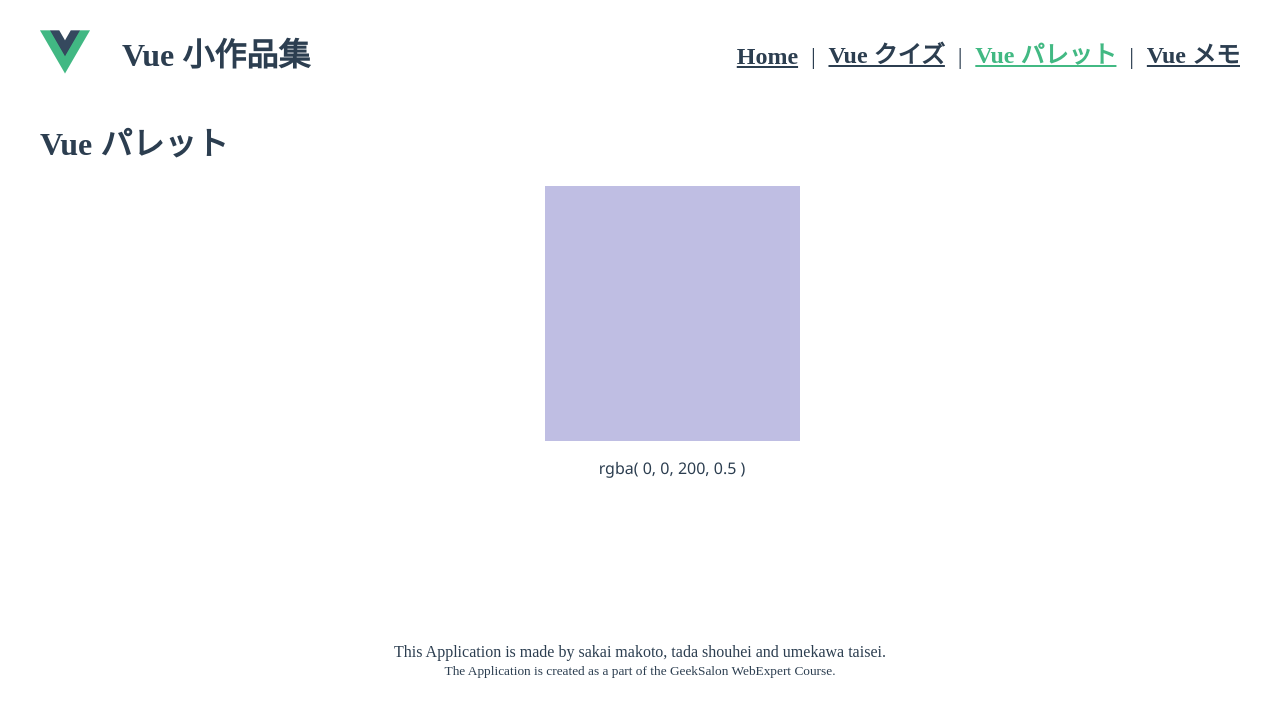
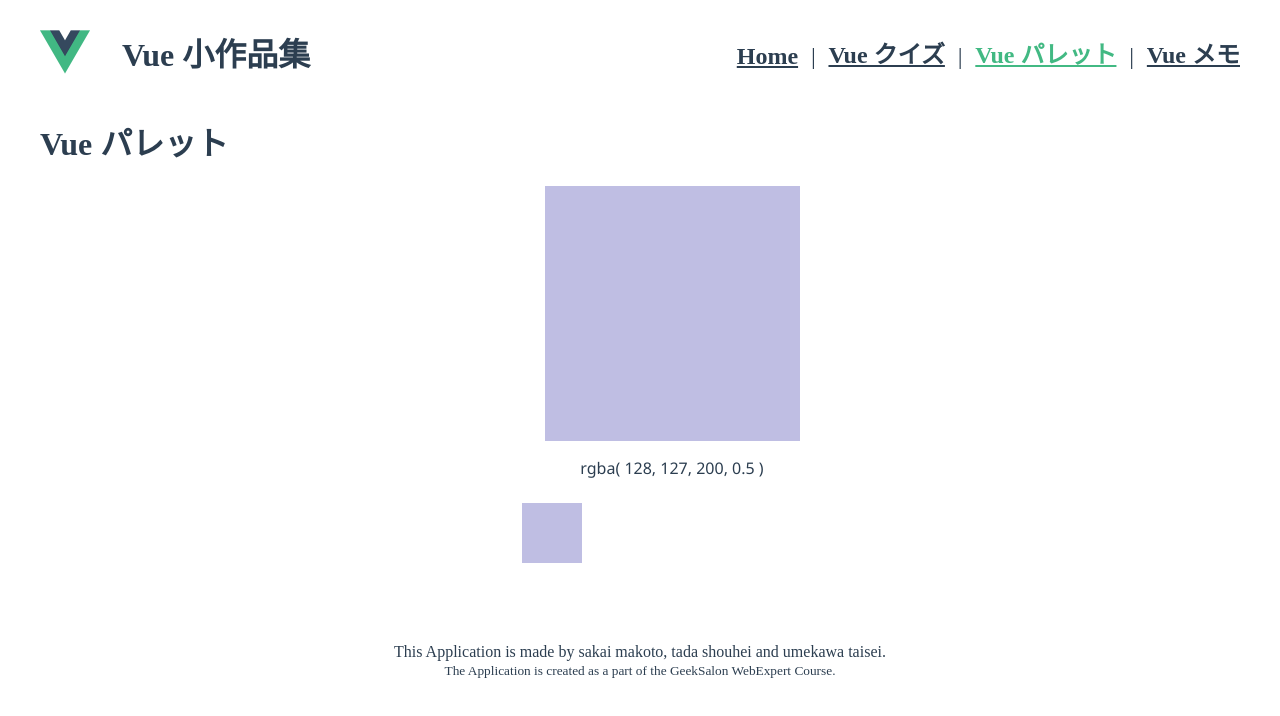
Before and after one commit to webex14-team-9/demo-team-app, a Vue app: page /palette in a window 1280 px wide. Both pictures are taken after a click on the element 672 px from the left and 313 px from the top of the page. Shown: the top 716 px of the page. Built offline with nearby package versions, Linux system fonts and the light colour scheme.

Commit message:
パレット完成

```diff
--- a/src/views/PaletteApp.vue
+++ b/src/views/PaletteApp.vue
@@ -4,15 +4,16 @@
     <div
       class="palette"
       v-on:mousemove="changeColor"
+      v-bind:style="paletteStyle"
       v-on:click="pickColor"
-      v-bind:style="paletteStyle"
     ></div>
-    <p>rgba( {{ 0 }}, {{ 0 }}, 200, 0.5 )</p>
+    <p>rgba( {{ red }}, {{ green }}, 200, 0.5 )</p>
     <div class="colors-container">
       <div
+        v-for="(color, index) in colors"
+        :key="index"
         class="mini-palette"
-        v-for="color in colors"
-        v-bind:key="{
+        v-bind:style="{
           backgroundColor: `rgba(${color.red}, ${color.green}, 200, 0.5)`,
         }"
         v-on:click="showColor(color)"
```
